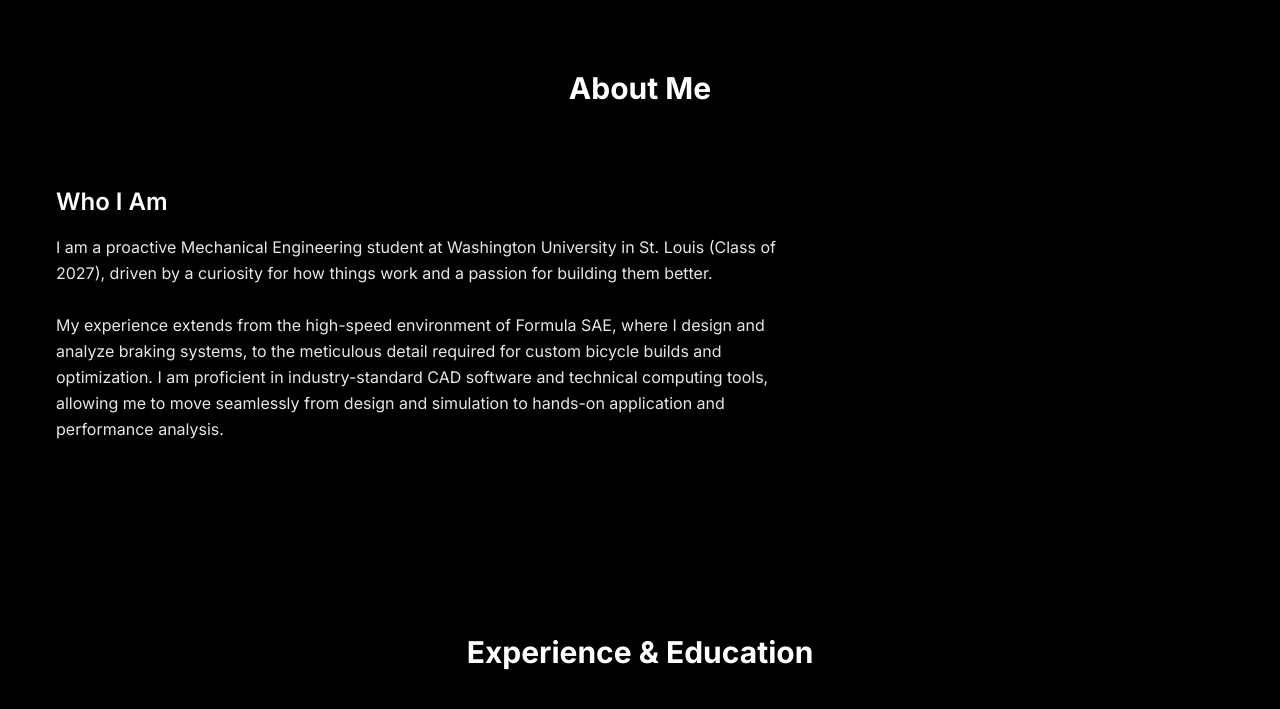
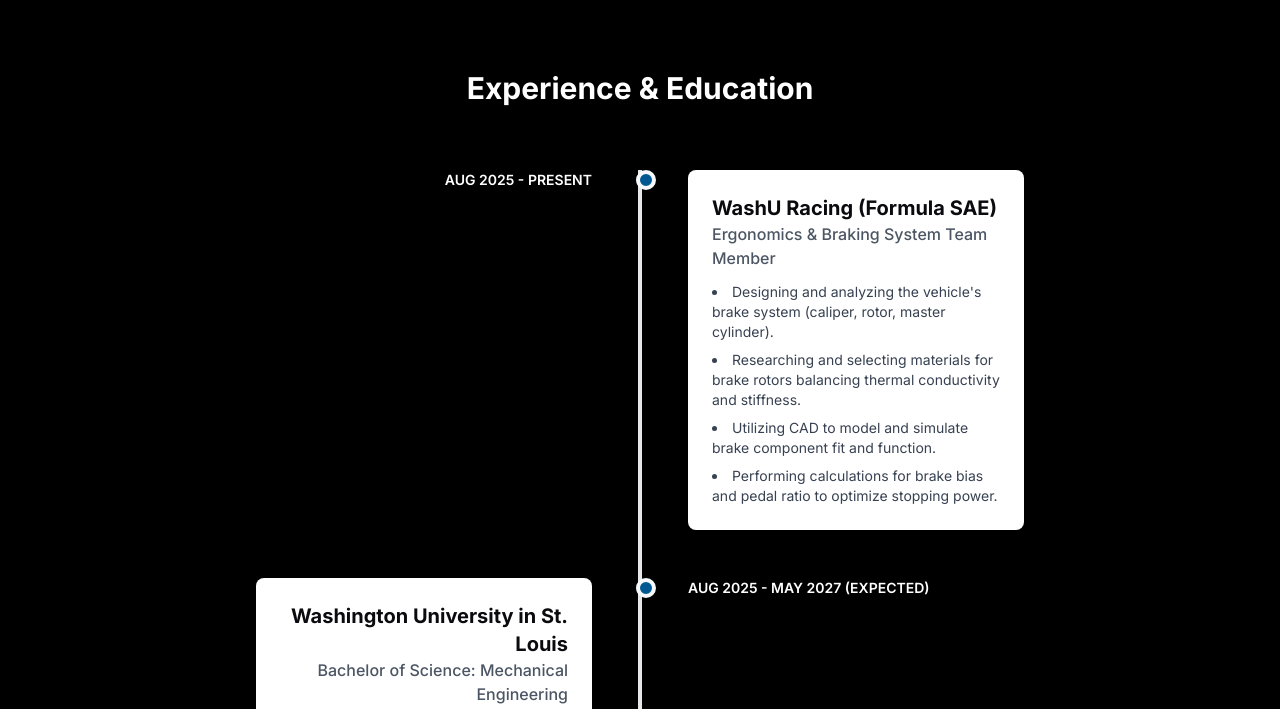
Before and after one commit to minhnguyen-712/html-css-Portfolio, a plain HTML site: page index.html in a window 1280 px wide. Shown: the part 882-1591 px from the top of the page. Drawn offline with nearby package versions, Linux system fonts and the light colour scheme.

Commit message:
remove about me

```diff
--- a/assets/js/starfield.js
+++ b/assets/js/starfield.js
@@ -18,7 +18,7 @@ class StarField {
     init() {
         // Create stars
         this.stars = [];
-        const numStars = Math.floor((this.width * this.height) / 2000); // Adjust density
+        const numStars = Math.floor((this.width * this.height) / 4000); // Adjust density
 
         for (let i = 0; i < numStars; i++) {
             this.stars.push({
--- a/index.html
+++ b/index.html
@@ -46,9 +46,12 @@
     <!-- Load Custom Styles -->
     <link rel="stylesheet" href="assets/css/style.css">
     <!-- Favicon and Web Manifest -->
-    <link rel="icon" href="assets/images/favicon.svg" type="image/svg+xml">
     <link rel="manifest" href="/site.webmanifest">
     <meta name="theme-color" content="#005792">
+    <!-- Preload critical resources -->
+    <link rel="preload" href="assets/images/Logo%20MN.webp" as="image">
+    <link rel="preload" href="assets/images/All-Team.jpg" as="image">
+    <link rel="preload" href="assets/images/minion.jpg" as="image">
     <!-- Starfield script (draws canvas with id 'star-background') -->
     <script src="assets/js/starfield.js"></script>
 </head>
@@ -73,7 +76,6 @@
                 <img src="assets/images/Logo%20MN.webp" alt="Logo MN" class="logo-img h-10" />
             </a>
             <div class="hidden md:flex space-x-6 text-sm">
-                <a href="#about" class="hover:text-brand-accent">About</a>
                 <a href="#experience" class="hover:text-brand-accent">Experience</a>
                 <a href="#projects" class="hover:text-brand-accent">Projects</a>
                 <a href="#contact" class="hover:text-brand-accent">Contact</a>
@@ -91,7 +93,6 @@
                         </svg>
                     </button>
                     <div class="flex flex-col items-center space-y-8 text-lg">
-                        <a href="#about" class="text-white hover:text-brand-accent">About</a>
                         <a href="#experience" class="text-white hover:text-brand-accent">Experience</a>
                         <a href="#projects" class="text-white hover:text-brand-accent">Projects</a>
                         <a href="#contact" class="text-white hover:text-brand-accent">Contact</a>
@@ -145,23 +146,6 @@
         <!--
             This section has been removed as the video is now the background for the Hero section.
         -->
-
-        <!-- About & Skills Section -->
-        <section id="about" class="container mx-auto px-6 py-12 md:py-20 animated-section">
-            <h2 class="text-3xl font-bold text-center text-white mb-12">About Me</h2>
-            <div class="grid grid-cols-1 md:grid-cols-3 gap-12">
-                <!-- About Me Text -->
-                <div class="md:col-span-2 p-8 rounded-lg">
-                    <h3 class="text-2xl font-semibold text-white mb-4">Who I Am</h3>
-                    <p class="text-gray-200 text-base leading-relaxed space-y-4">
-                        I am a proactive Mechanical Engineering student at Washington University in St. Louis (Class of 2027), driven by a curiosity for how things work and a passion for building them better.
-                        <br><br>
-                        My experience extends from the high-speed environment of Formula SAE, where I design and analyze braking systems, to the meticulous detail required for custom bicycle builds and optimization. I am proficient in industry-standard CAD software and technical computing tools, allowing me to move seamlessly from design and simulation to hands-on application and performance analysis.
-                    </p>
-                    <!-- Removed video button -->
-                </div>
-            </div>
-        </section>
 
         <!-- Experience Timeline Section -->
         <section id="experience" class="container mx-auto px-6 py-12 md:py-20 animated-section">
```
